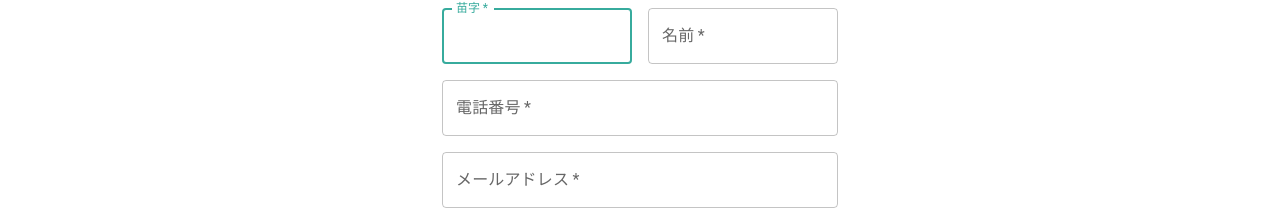
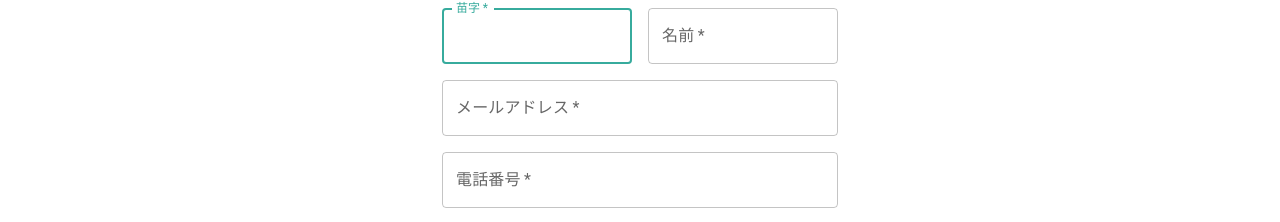
Before and after one commit to nineteen2021/shiftan-v2, a React (Create React App) app in the folder node/django_front/: page /partTimeRegister in a window 1280 px wide. Shown: the part 128-350 px from the top of the page. Built offline with nearby package versions, Linux system fonts and the light colour scheme.

Commit message:
メールアドレスと電話番号の順番を入れ替えた

```diff
--- a/node/django_front/src/components/partTime/PartTimeRegister.jsx
+++ b/node/django_front/src/components/partTime/PartTimeRegister.jsx
@@ -98,20 +98,20 @@ export default function PartTimeRegister() {
                 <TextField
                   required
                   fullWidth
-                  id="phoneNumber"
-                  label="電話番号"
-                  name="phoneNumber"
-                  autoComplete="phoneNumber"
+                  id="email"
+                  label="メールアドレス"
+                  name="email"
+                  autoComplete="email"
                 />
               </Grid>
               <Grid item xs={12}>
                 <TextField
                   required
                   fullWidth
-                  id="email"
-                  label="メールアドレス"
-                  name="email"
-                  autoComplete="email"
+                  id="phoneNumber"
+                  label="電話番号"
+                  name="phoneNumber"
+                  autoComplete="phoneNumber"
                 />
               </Grid>
               <Grid item xs={12}>
```
